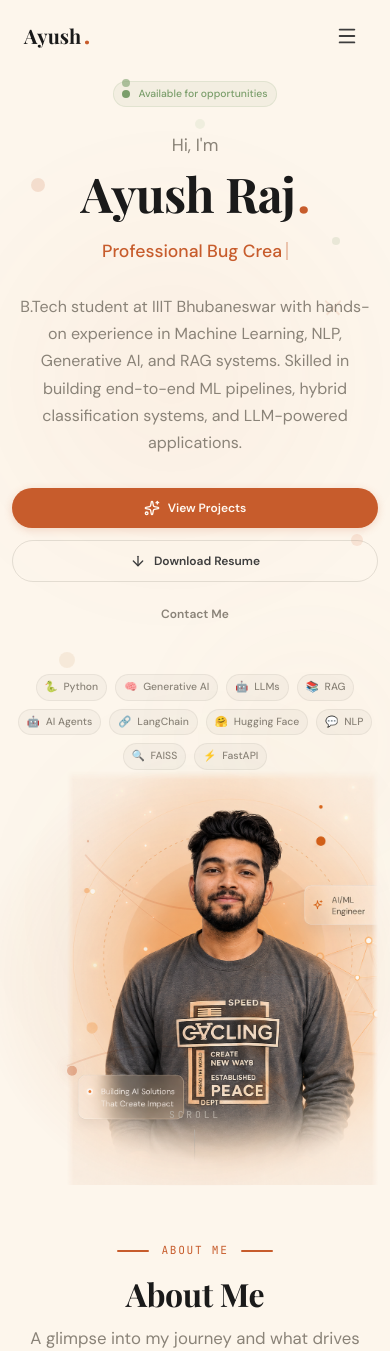
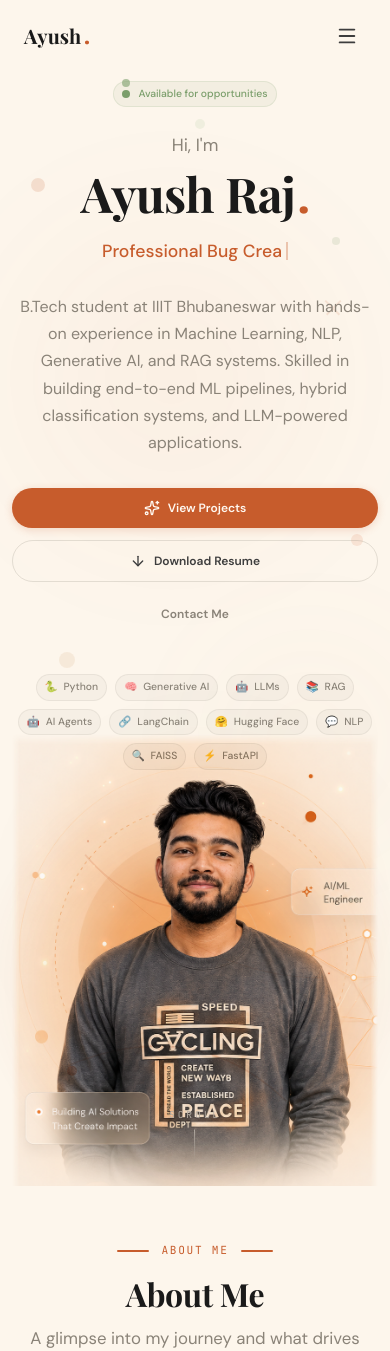
Before and after one commit to Ayush-06-gif/Portfolio, a Next.js app: page / in a window 390 px wide. Shown: the top 1351 px of the page. Built offline with nearby package versions, Linux system fonts and the light colour scheme.

Commit message:
Fix hero image off-center alignment on mobile

```diff
--- a/src/components/sections/Hero.tsx
+++ b/src/components/sections/Hero.tsx
@@ -474,6 +474,7 @@ export function Hero() {
 
             {/* --- Layer 2: The Image --- */}
             <motion.div
+              className="hero-image-layer"
               initial={{ opacity: 0, y: 20 }}
               animate={{ opacity: 1, y: 0 }}
               transition={{ duration: 1, delay: 0.6 }}
@@ -484,7 +485,6 @@ export function Hero() {
                 display: "flex",
                 justifyContent: "center",
                 alignItems: "center",
-                paddingLeft: "15%", // Shifts the image container to the right
                 // Multiply blend mode completely eliminates white backgrounds!
                 mixBlendMode: "multiply",
               }}
@@ -612,6 +612,10 @@ export function Hero() {
           justify-content: flex-start;
         }
 
+        .hero-image-layer {
+          padding-left: 15%;
+        }
+
         @media (min-width: 768px) {
           .hero-grid {
             padding: 0 2rem !important;
@@ -643,6 +647,9 @@ export function Hero() {
             /* CRITICAL FIX: Give it a real height on mobile so absolute children don't overflow */
             min-height: 400px;
             width: 100%;
+          }
+          .hero-image-layer {
+            padding-left: 0;
           }
         }
 
```
